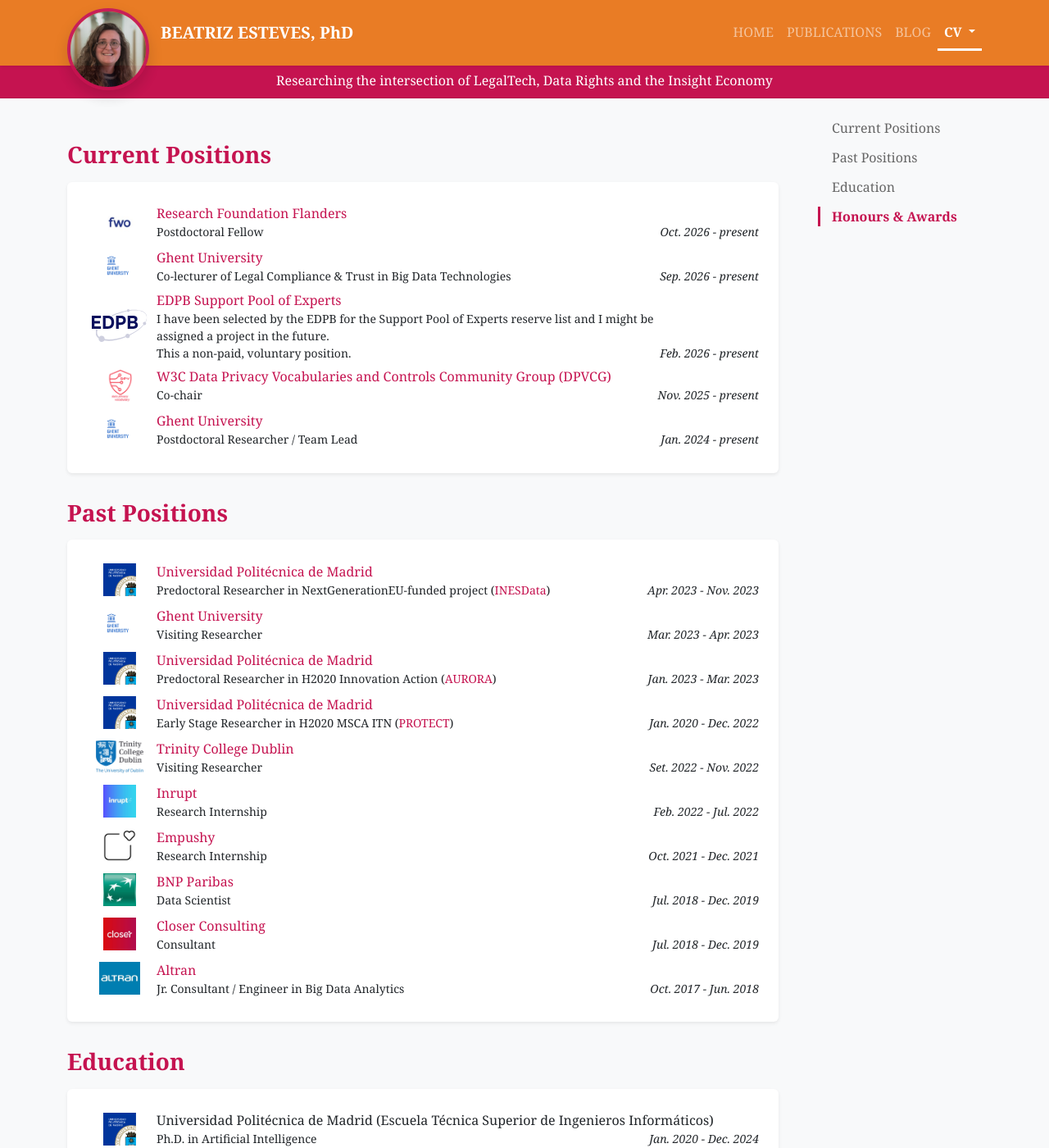
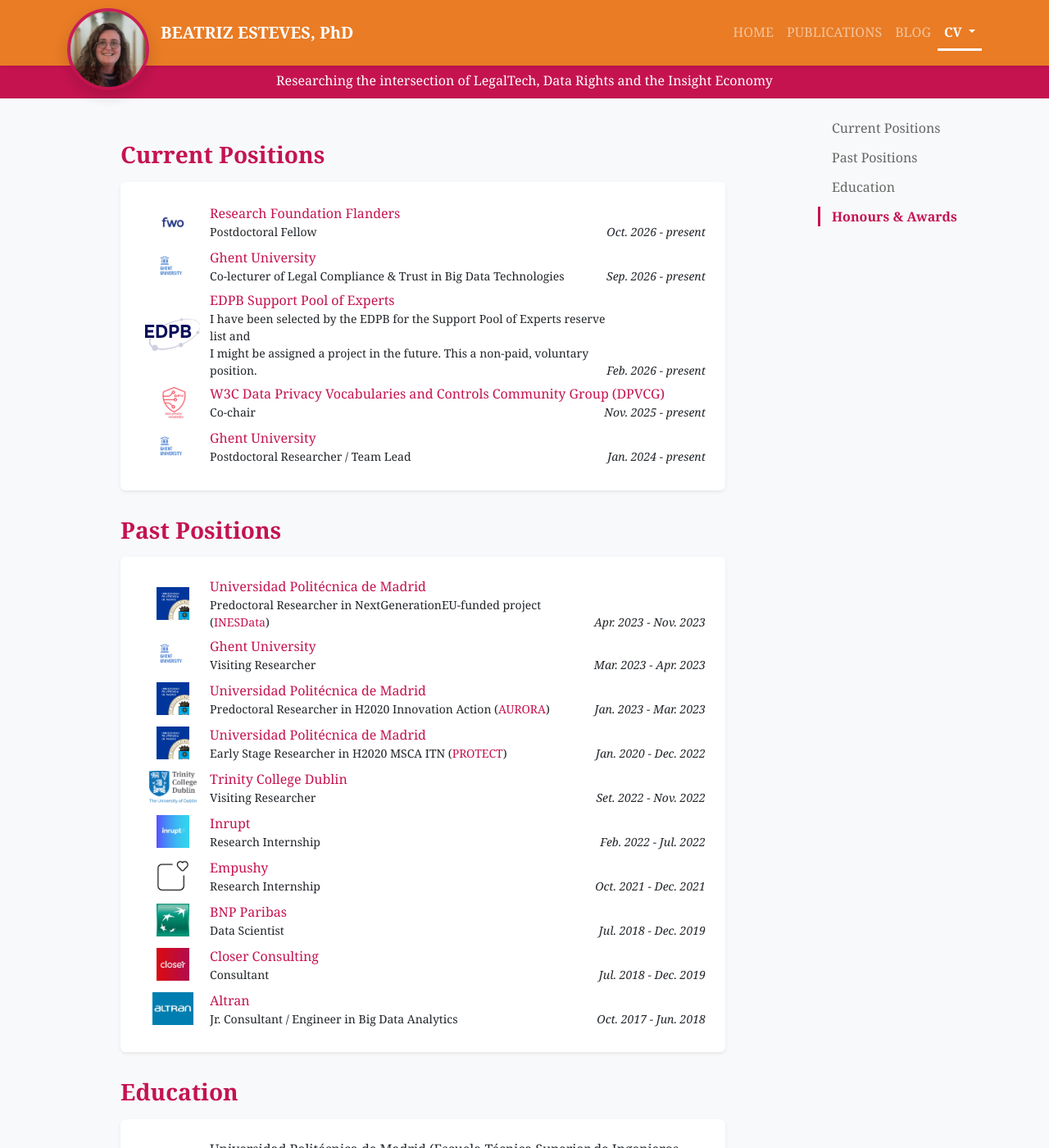
Before and after one commit to besteves4/besteves4.github.io, a Jekyll site: the page built from experience.html, in a window 1280 px wide and 1400 px high. Shown: the whole window at 82% size. Built offline with Jekyll 4.4.1, drawn with Linux system fonts in a browser that asks for light colours; nearby versions of some CDN libraries; a style sheet for code colours, icons or effects is not loaded.

Commit message:
minor update to experience layout

```diff
--- a/_data/experience.yml
+++ b/_data/experience.yml
@@ -12,7 +12,7 @@
 - name: EDPB Support Pool of Experts
   url: https://www.edpb.europa.eu/support-pool-of-experts-spe-programme_en
   logo: /assets/images/badges/edpb.svg
-  position: I have been selected by the EDPB for the Support Pool of Experts reserve list and I might be assigned a project in the future.<br>This a non-paid, voluntary position.
+  position: I have been selected by the EDPB for the Support Pool of Experts reserve list and<br>I might be assigned a project in the future. This a non-paid, voluntary position.
   date: Feb. 2026 - present
 - name: W3C Data Privacy Vocabularies and Controls Community Group (DPVCG)
   url: https://www.w3.org/community/dpvcg/
--- a/assets/css/global.css
+++ b/assets/css/global.css
@@ -299,6 +299,13 @@
     align-items:start;
 }
 
+.exp-main{
+    min-width:0;
+    width: 85%;
+    max-width: 1100px;
+    margin-inline: auto;
+}
+
 .resume-main{
     min-width:0;
 }
@@ -347,6 +354,12 @@
 }
 
 .resume-main h3{
+    color:var(--hero-color);
+    margin-bottom:1rem;
+    margin-top:2rem;
+}
+
+.exp-main h3{
     color:var(--hero-color);
     margin-bottom:1rem;
     margin-top:2rem;
@@ -417,6 +430,10 @@
     .resume-nav{
         display:none;
     }
+
+    .exp-main {
+        width: 95%;
+    }
 }
 
 @media (max-width: 576px) {
--- a/experience.html
+++ b/experience.html
@@ -8,7 +8,7 @@
 ---
 
 <div class="resume-layout mb-5">
-    <main class="resume-main">
+    <main class="exp-main">
 
         {% if site.data.experience.current %}
         <h3 id="current">Current Positions</h3>
```
